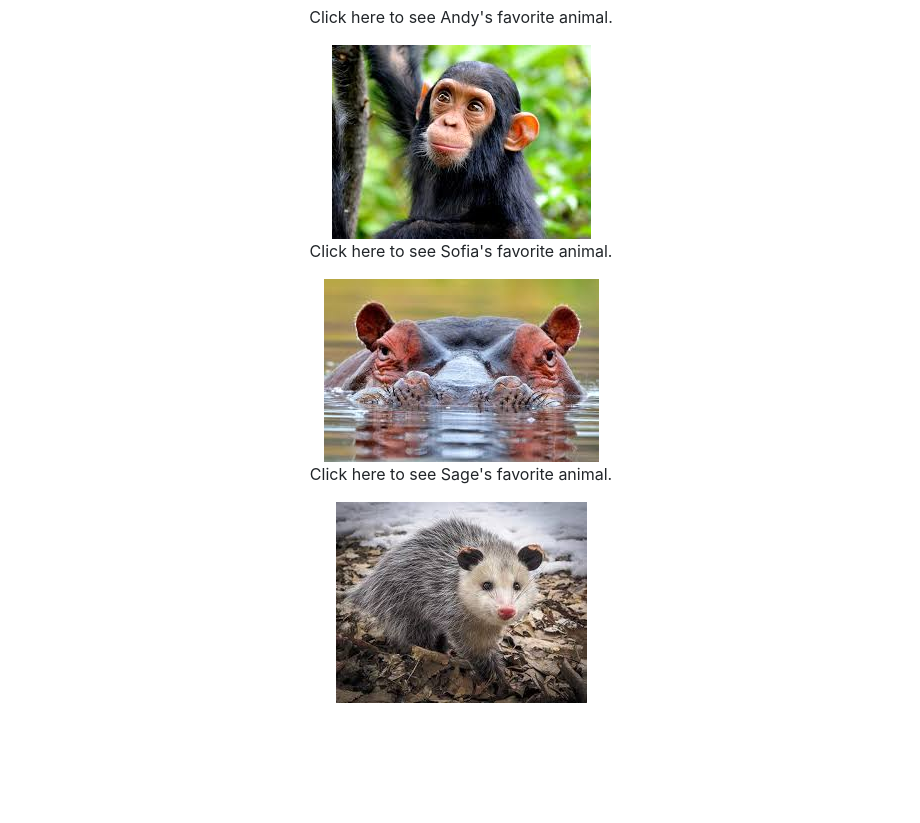
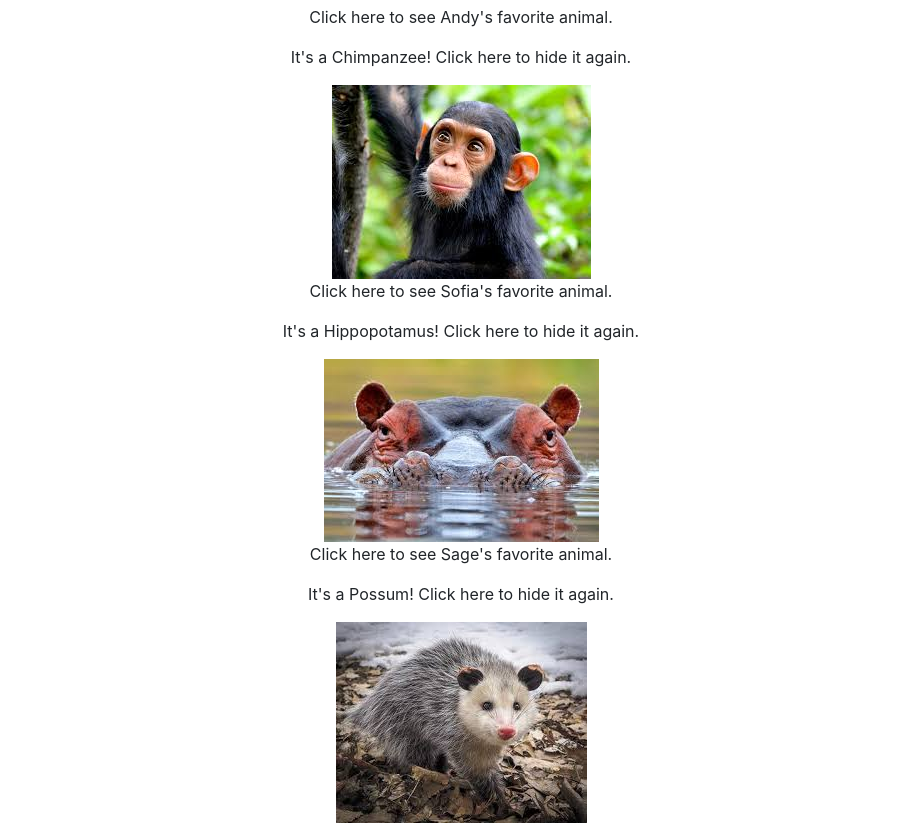
Before and after one commit to andyL89/our-favorite-animals, a plain HTML site: page index.html in a window 1280 px wide. Both pictures are taken after a click on the element "Click here to see Andy's favorite animal.". Shown: the part 97-920 px from the top of the page, without its empty margins (179-1099 px from the left). Before the commit the page ends 800 px from the top, so only its background shows below. Drawn offline with nearby package versions, Linux system fonts and the light colour scheme.

Commit message:
add showing divs and reveal sentences

```diff
--- a/index.html
+++ b/index.html
@@ -14,12 +14,29 @@
     <h1>Our Favorite Animals!</h1>
 
     <h2>Let's play peek-a-boo with some of our favorite animals!</h2>
+    <div class="initially-hidden">
       <p>Click here to see Andy's favorite animal.</p>
+    </div>
+    <div class="showing">
+      <p>It's a Chimpanzee! Click here to hide it again.</p>
       <img src="img/chimp.jpg">
+    </div>
+
+    <div class="initially-hidden">
       <p>Click here to see Sofia's favorite animal.</p>
+    </div>
+    <div class="showing">
+      <p>It's a Hippopotamus! Click here to hide it again.</p>
       <img src="img/hippo.jpg">
+    </div>
+
+    <div class="initially-hidden">
       <p>Click here to see Sage's favorite animal.</p>
+    </div>
+    <div class="showing">
+      <p>It's a Possum! Click here to hide it again.</p>
       <img src="img/possom.jpg">
+    </div>
   </div>
 </body>
 
--- a/js/scripts.js
+++ b/js/scripts.js
@@ -1,6 +1,6 @@
 $(document).ready(function() {
   $("p").click(function() {
-    $(".initially-showing").show();
+    $(".showing").show();
     $(".intially-hidden").hide();
   });
 });
```
Lines whose indentation alone changed are shown as unchanged.
